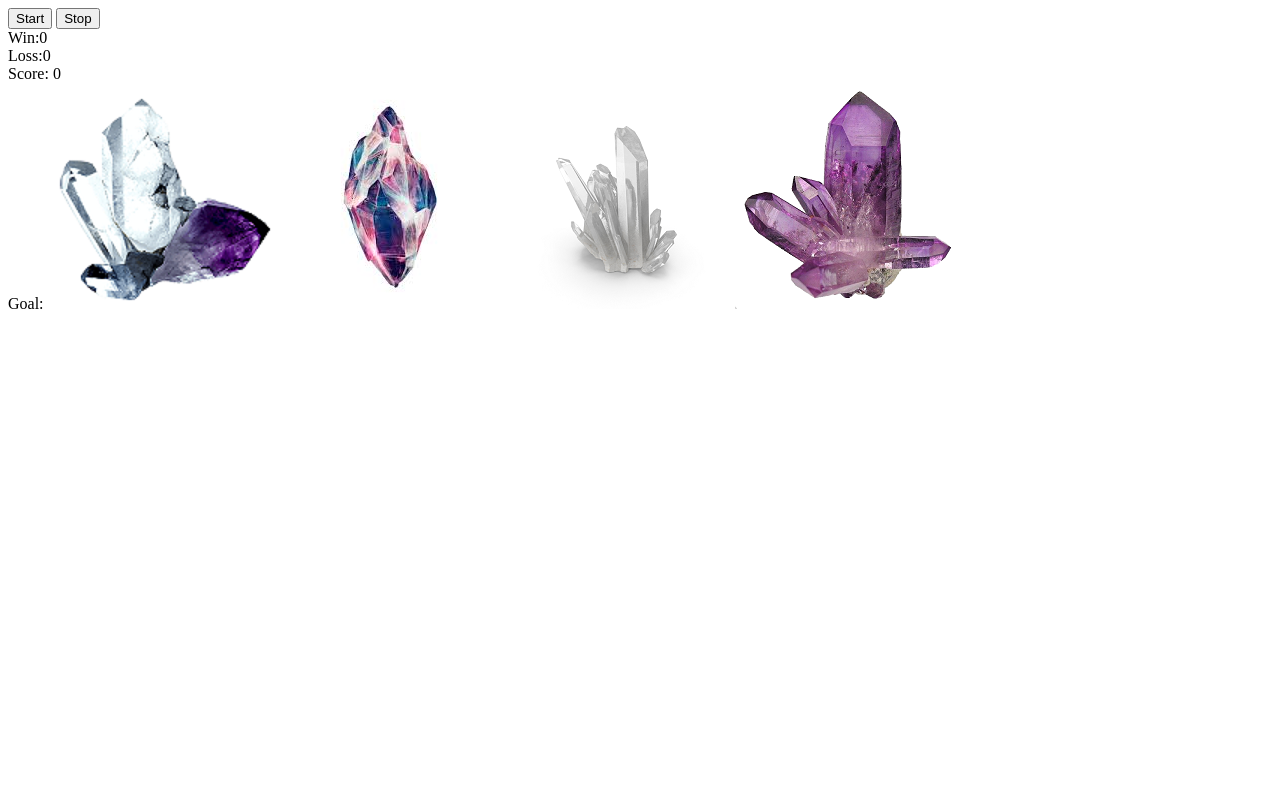
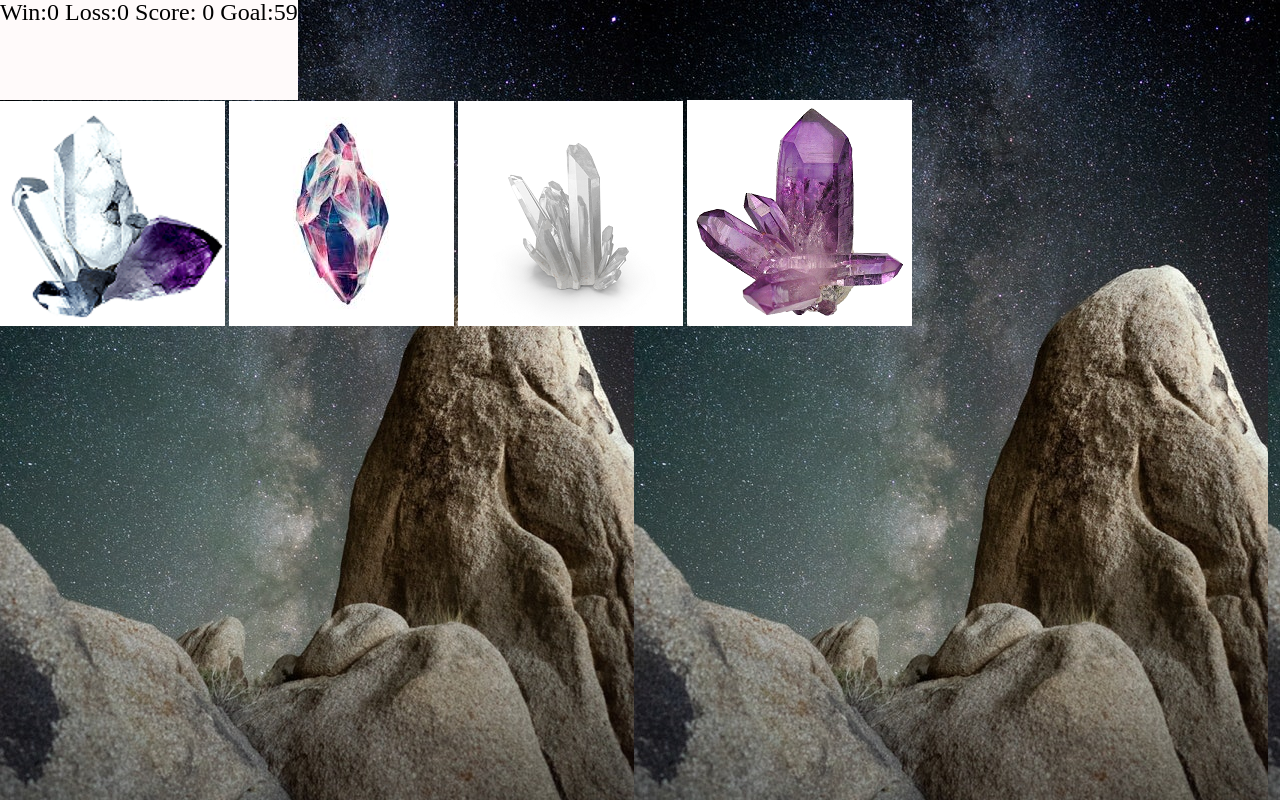
Before and after one commit to PigletX4/unit-4-game, a plain HTML site: page unit-4-game/index.html in a window 1280 px wide. Drawn offline with nearby package versions, Linux system fonts and the light colour scheme.

Commit message:
game functioning properly, need to style more?

```diff
--- a/unit-4-game/assets/css/reset.css
+++ b/unit-4-game/assets/css/reset.css
@@ -0,0 +1,43 @@
+html, body, div, span, applet, object, iframe,
+h1, h2, h3, h4, h5, h6, p, blockquote, pre,
+a, abbr, acronym, address, big, cite, code,
+del, dfn, em, img, ins, kbd, q, s, samp,
+small, strike, strong, sub, sup, tt, var,
+b, u, i, center,
+dl, dt, dd, ol, ul, li,
+fieldset, form, label, legend,
+table, caption, tbody, tfoot, thead, tr, th, td,
+article, aside, canvas, details, embed,
+figure, figcaption, footer, header, hgroup,
+menu, nav, output, ruby, section, summary,
+time, mark, audio, video {
+	margin: 0;
+	padding: 0;
+	border: 0;
+	font-size: 100%;
+	font: inherit;
+	vertical-align: baseline;
+}
+/* HTML5 display-role reset for older browsers */
+article, aside, details, figcaption, figure,
+footer, header, hgroup, menu, nav, section {
+	display: block;
+}
+body {
+	line-height: 1;
+}
+ol, ul {
+	list-style: none;
+}
+blockquote, q {
+	quotes: none;
+}
+blockquote:before, blockquote:after,
+q:before, q:after {
+	content: '';
+	content: none;
+}
+table {
+	border-collapse: collapse;
+	border-spacing: 0;
+}
--- a/unit-4-game/assets/css/style.css
+++ b/unit-4-game/assets/css/style.css
@@ -0,0 +1,16 @@
+#body{
+    background-image: url(../images/backdrop.jpg);
+    background-color: aliceblue;
+}
+
+.crystals{
+    border-style: double;
+}
+
+.scoreboard{
+    font-size: x-large;
+    width: fit-content;
+    height: 100px;
+    border-style: double;
+    background-color: snow;
+}
--- a/unit-4-game/assets/javascript/script.js
+++ b/unit-4-game/assets/javascript/script.js
@@ -3,12 +3,14 @@ var wins = 0;
 var losses = 0;
 var target = 0;
 
+
 $(document).ready(reset());
-$(document).ready(setGoal());
+
+
 
 function setGoal(){
     target = randomint(19,120);
-    $("#goalNum").text(target);
+    document.getElementById("goalNum").innerText = target;
 }
 
 function crystalShuffle(){
@@ -54,6 +56,7 @@ function checkResults(currentScore, target) {
         crystalShuffle(crystals);
         target = randomint(19,120);
         reset();
+        $("#prevResult").text("You won!");
     }
 
     else if(currentScore >= target){
@@ -62,6 +65,7 @@ function checkResults(currentScore, target) {
         crystalShuffle(crystals);
         target = randomint(19,120);
         reset();
+        $("#prevResult").text("You lost!");
     }
 
 }
--- a/unit-4-game/index.html
+++ b/unit-4-game/index.html
@@ -4,26 +4,40 @@
 <head>
 	<meta charset="utf-8">
 	<meta name="viewport" content="width=device-width">
-	<title>repl.it</title>
+	<title>Crystal Clicker</title>
 	<script src="https://cdnjs.cloudflare.com/ajax/libs/jquery/3.3.1/jquery.min.js"></script>
-    <script src="assets/javascript/script.js"></script>
-	<!---<link href="style.css" rel="stylesheet" type="text/css" /> -->
+    <link href="assets/css/reset.css" rel="stylesheet" type="text/css">
+    <link href="assets/css/style.css" rel="stylesheet" type="text/css">
 </head>
 
-<body>
-	<button>Start</button>
-  <button>Stop</button>
-  <br>
-  <label>Win:</label><label id="winsnum">0</label>
-  <br>
-  <label>Loss:</label><label id="lossnum">0</label>
-  <br>
-  <label>Score:</label> <label id="scorenum">0</label>
-  <br>
-  <label id="goal">Goal:</label><label id="goalNum"></label>
-  <img onclick="crystalPoints(0)" src ="assets/images/crystal.png"></img>
-  <img onclick="crystalPoints(1)" src ="assets/images/crystal2.png"></img>
-  <img onclick="crystalPoints(2)" src ="assets/images/crystal3.png"></img>
-  <img onclick="crystalPoints(3)" src ="assets/images/crystal4.png"></img>
-  </body>
+<body id = "body">
+
+    <div class = "scoreboard">
+
+        <a id = "prevResult"></a>
+
+        <a>Win:</label><label id="winsnum">0</a>
+
+        <a>Loss:</label><label id="lossnum">0</a>
+
+        <a>Score:</label> <label id="scorenum">0</a>
+
+        <a id="goal">Goal:</label><a id="goalNum"></a>
+
+    </div>
+
+
+
+  <img class = "crystals" onclick="crystalPoints(0)" src ="assets/images/crystal.png"></img>
+
+  <img class = "crystals" onclick="crystalPoints(1)" src ="assets/images/crystal2.png"></img>
+
+  <img class = "crystals" onclick="crystalPoints(2)" src ="assets/images/crystal3.png"></img>
+
+  <img class = "crystals" onclick="crystalPoints(3)" src ="assets/images/crystal4.png"></img>
+
+</body>
+
+<script src="assets/javascript/script.js"></script>
+
 </html>
```
Also changed, not shown: unit-4-game/assets/images/backdrop.jpg (added).
